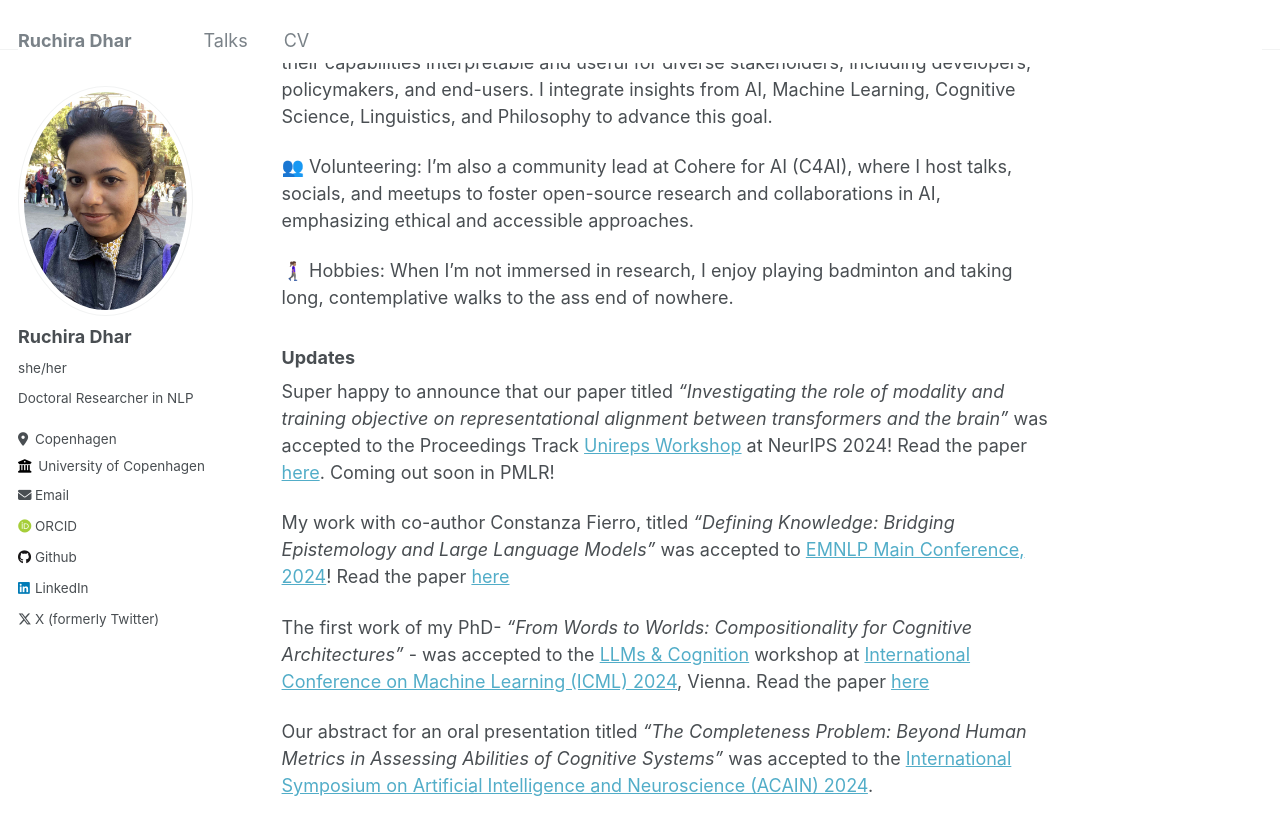
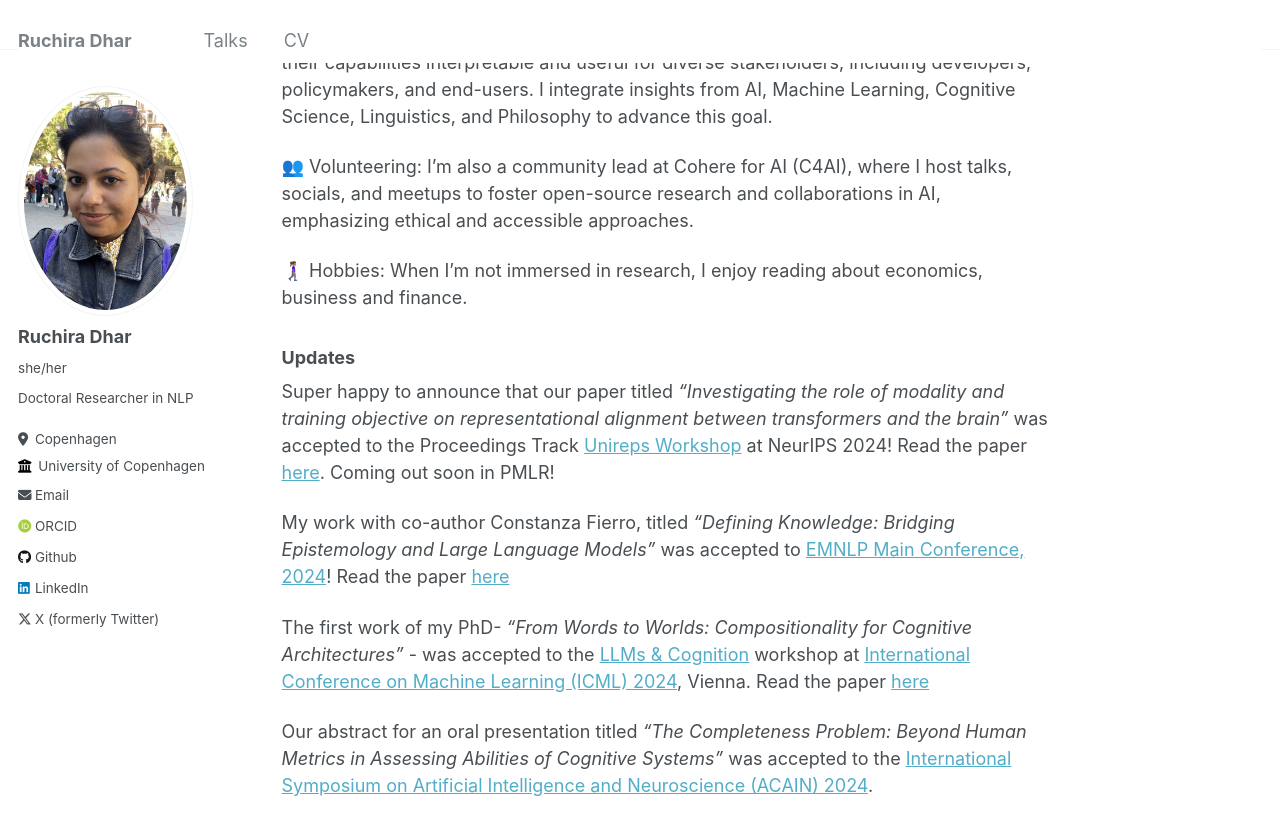
Before and after one commit to ruchiradhar/ruchiradhar.github.io, a Jekyll site: the page built from _pages/about.md, in a window 1280 px wide and 900 px high, scrolled down 373 px. Shown: the top 835 px of the window. Built offline with Jekyll 4.4.1, drawn with Linux system fonts in a browser that asks for light colours; some web fonts are replaced.

Commit message:
Update Hobbies

```diff
--- a/_pages/about.md
+++ b/_pages/about.md
@@ -15,7 +15,7 @@ redirect_from:
 
 👥 Volunteering: I’m also a community lead at Cohere for AI (C4AI), where I host talks, socials, and meetups to foster open-source research and collaborations in AI, emphasizing ethical and accessible approaches.
 
-🚶🏽‍♀️‍➡️ Hobbies: When I’m not immersed in research, I enjoy playing badminton and taking long, contemplative walks to the ass end of nowhere.
+🚶🏽‍♀️‍➡️ Hobbies: When I’m not immersed in research, I enjoy reading about economics, business and finance.
 
 
 ### Updates
```
